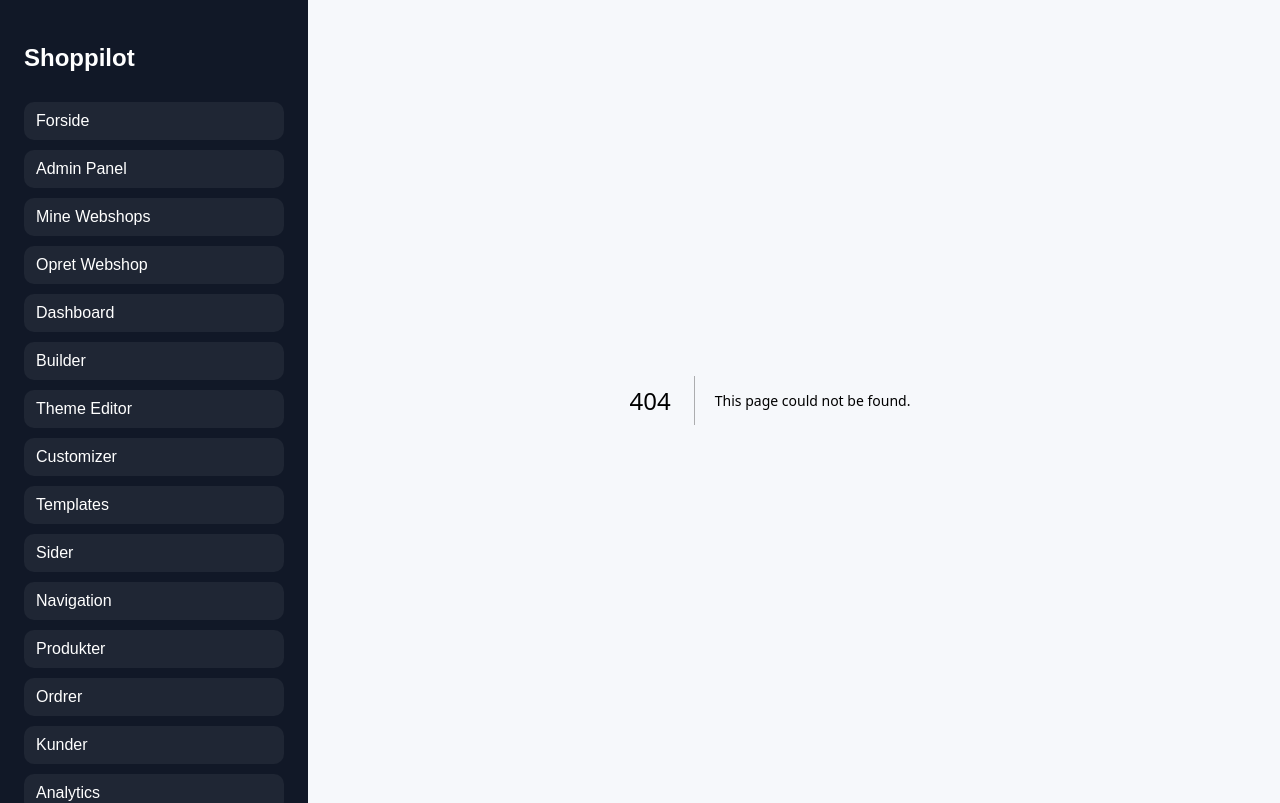
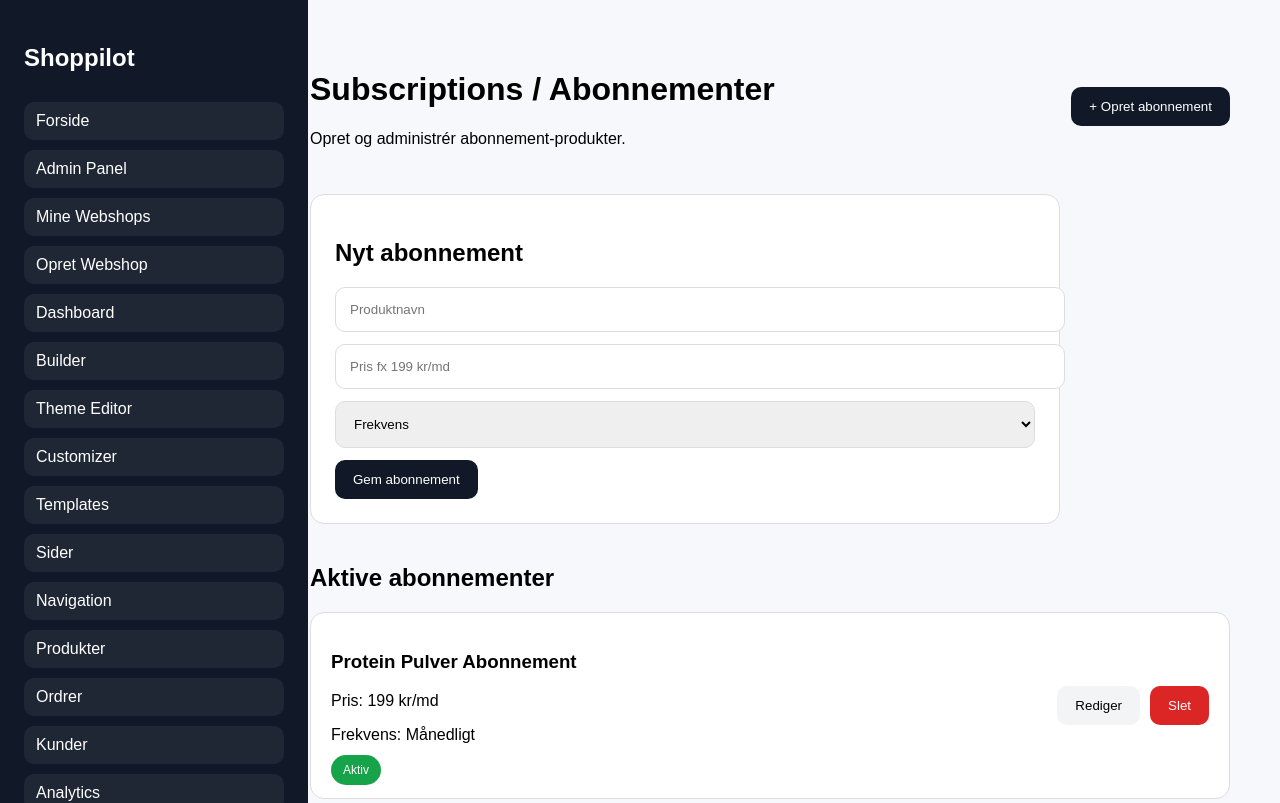
Before and after one commit to postjkhandel-ship-it/shoppilot, a Next.js app: page /subscriptions in a window 1280 px wide. Before the commit this address had no page. Shown: the top 803 px of the page. Built offline with nearby package versions, Linux system fonts and the light colour scheme.

Commit message:
Create page.js

```diff
--- /dev/null
+++ b/app/subscriptions/page.js
@@ -0,0 +1,163 @@
+export default function Subscriptions() {
+  const subscriptions = [
+    {
+      name: "Protein Pulver Abonnement",
+      price: "199 kr/md",
+      interval: "Månedligt",
+      status: "Aktiv"
+    },
+    {
+      name: "Kaffe Abonnement",
+      price: "99 kr/md",
+      interval: "Månedligt",
+      status: "Aktiv"
+    },
+    {
+      name: "Beauty Box",
+      price: "299 kr/md",
+      interval: "Hver 3. måned",
+      status: "Kladde"
+    }
+  ];
+
+  return (
+    <main style={{ padding: "50px", fontFamily: "Arial" }}>
+      <div
+        style={{
+          display: "flex",
+          justifyContent: "space-between",
+          alignItems: "center"
+        }}
+      >
+        <div>
+          <h1>Subscriptions / Abonnementer</h1>
+          <p>Opret og administrér abonnement-produkter.</p>
+        </div>
+
+        <button style={button}>
+          + Opret abonnement
+        </button>
+      </div>
+
+      <div style={card}>
+        <h2>Nyt abonnement</h2>
+
+        <input
+          placeholder="Produktnavn"
+          style={input}
+        />
+
+        <input
+          placeholder="Pris fx 199 kr/md"
+          style={input}
+        />
+
+        <select style={input}>
+          <option>Frekvens</option>
+          <option>Månedligt</option>
+          <option>Hver 14. dag</option>
+          <option>Hver 3. måned</option>
+          <option>Årligt</option>
+        </select>
+
+        <button style={button}>
+          Gem abonnement
+        </button>
+      </div>
+
+      <h2 style={{ marginTop: "40px" }}>
+        Aktive abonnementer
+      </h2>
+
+      <div style={{ display: "grid", gap: "16px" }}>
+        {subscriptions.map((subscription) => (
+          <div key={subscription.name} style={row}>
+            <div>
+              <h3>{subscription.name}</h3>
+              <p>Pris: {subscription.price}</p>
+              <p>Frekvens: {subscription.interval}</p>
+
+              <span style={badge(subscription.status)}>
+                {subscription.status}
+              </span>
+            </div>
+
+            <div style={{ display: "flex", gap: "10px" }}>
+              <button style={secondary}>
+                Rediger
+              </button>
+
+              <button style={danger}>
+                Slet
+              </button>
+            </div>
+          </div>
+        ))}
+      </div>
+    </main>
+  );
+}
+
+const card = {
+  background: "#fff",
+  border: "1px solid #ddd",
+  borderRadius: "14px",
+  padding: "24px",
+  maxWidth: "700px",
+  marginTop: "30px"
+};
+
+const row = {
+  background: "#fff",
+  border: "1px solid #ddd",
+  borderRadius: "14px",
+  padding: "20px",
+  display: "flex",
+  justifyContent: "space-between",
+  alignItems: "center"
+};
+
+const input = {
+  width: "100%",
+  padding: "14px",
+  marginBottom: "12px",
+  border: "1px solid #ddd",
+  borderRadius: "10px"
+};
+
+const badge = (status) => ({
+  background:
+    status === "Aktiv"
+      ? "#16a34a"
+      : "#f59e0b",
+  color: "white",
+  padding: "8px 12px",
+  borderRadius: "999px",
+  fontSize: "12px"
+});
+
+const button = {
+  background: "#111827",
+  color: "white",
+  border: "none",
+  padding: "12px 18px",
+  borderRadius: "10px",
+  cursor: "pointer"
+};
+
+const secondary = {
+  background: "#f3f4f6",
+  border: "none",
+  padding: "12px 18px",
+  borderRadius: "10px",
+  cursor: "pointer"
+};
+
+const danger = {
+  background: "#dc2626",
+  color: "white",
+  border: "none",
+  padding: "12px 18px",
+  borderRadius: "10px",
+  cursor: "pointer"
+};
```
